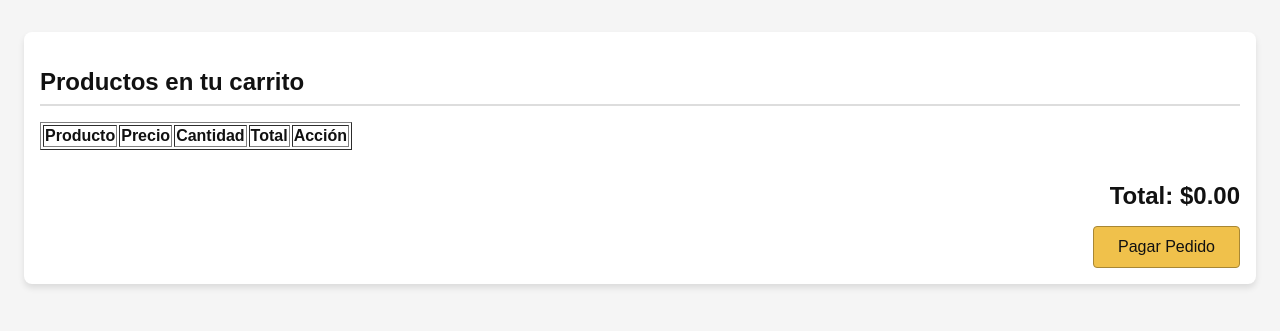
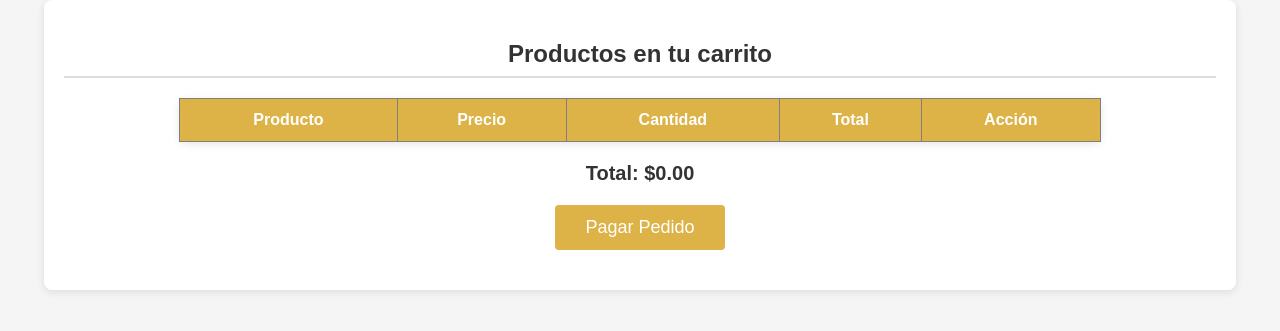
Before and after one commit to thewizard692/Proyecto-Tienda, a PHP site: page /pages/carrito.html in a window 1280 px wide. Shown: the part 69-400 px from the top of the page. Run offline with PHP 8.4, Linux system fonts and the light colour scheme; lists and menus that the app fills with data are empty.

Commit message:
prueben funcionalidad de carrito

```diff
--- a/frontend/carrito.css
+++ b/frontend/carrito.css
@@ -113,3 +113,157 @@
 .cart-summary button:hover {
     background-color: #ddb347;
 }
+
+/* Contenedor principal */
+h2 {
+    text-align: center;
+    margin-top: 20px;
+    font-size: 24px;
+    color: #333;
+}
+
+/* Estilos para la tabla */
+#tabla-carrito {
+    width: 80%;
+    margin: 20px auto;
+    border-collapse: collapse;
+    background-color: #fff;
+    border-radius: 8px;
+    box-shadow: 0 2px 8px rgba(0, 0, 0, 0.1);
+}
+
+#tabla-carrito thead {
+    background-color: #ddb347;
+    color: white;
+}
+
+#tabla-carrito th,
+#tabla-carrito td {
+    padding: 12px;
+    text-align: center;
+    font-size: 16px;
+}
+
+#tabla-carrito tbody tr:nth-child(even) {
+    background-color: #f2f2f2;
+}
+
+#tabla-carrito tbody tr:hover {
+    background-color: #e9e9e9;
+}
+
+#tabla-carrito td button {
+    padding: 6px 12px;
+    background-color: #f44336;
+    color: white;
+    border: none;
+    border-radius: 4px;
+    cursor: pointer;
+}
+
+#tabla-carrito td button:hover {
+    background-color: #d32f2f;
+}
+
+/* Estilos para el total y botón de pagar */
+#total {
+    text-align: center;
+    font-size: 20px;
+    margin-top: 20px;
+    color: #333;
+}
+
+#pay-button {
+    display: block;
+    margin: 20px auto;
+    padding: 12px 30px;
+    background-color: #ddb347;
+    color: white;
+    font-size: 18px;
+    border: none;
+    border-radius: 4px;
+    cursor: pointer;
+    transition: background-color 0.3s;
+}
+
+#pay-button:hover {
+    background-color: #45a049;
+}
+
+/* Añadir estilo al contenedor */
+.container {
+    width: 90%;
+    max-width: 1200px;
+    margin: 0 auto;
+    padding: 20px;
+    background-color: #fff;
+    border-radius: 8px;
+    box-shadow: 0 2px 8px rgba(0, 0, 0, 0.1);
+}
+
+/* Estilos del modal */
+.modal {
+    display: none; /* Oculto por defecto */
+    position: fixed;
+    z-index: 1; /* Aparece encima del contenido */
+    left: 0;
+    top: 0;
+    width: 100%;
+    height: 100%;
+    background-color: rgba(0, 0, 0, 0.4); /* Fondo semitransparente */
+    justify-content: center;
+    align-items: center;
+}
+
+.modal-content {
+    background-color: white;
+    padding: 20px;
+    border-radius: 10px;
+    width: 400px;
+    text-align: center;
+}
+
+.close-btn {
+    color: #aaa;
+    font-size: 28px;
+    font-weight: bold;
+    position: absolute;
+    top: 10px;
+    right: 15px;
+    cursor: pointer;
+}
+
+.close-btn:hover,
+.close-btn:focus {
+    color: black;
+    text-decoration: none;
+    cursor: pointer;
+}
+
+/* Estilo para el formulario de pago */
+#payment-form {
+    display: flex;
+    flex-direction: column;
+    gap: 10px;
+    margin-top: 20px;
+}
+
+#payment-form input {
+    padding: 10px;
+    margin: 5px 0;
+    border: 1px solid #ccc;
+    border-radius: 4px;
+}
+
+#payment-form button {
+    background-color: #ddb347;
+    color: white;
+    padding: 10px;
+    border: none;
+    border-radius: 4px;
+    cursor: pointer;
+}
+
+#payment-form button:hover {
+    background-color: #ddb347;
+}
--- a/frontend/pages/carrito.html
+++ b/frontend/pages/carrito.html
@@ -37,14 +37,27 @@
                 </tr>
             </thead>
             <tbody>
-                <!-- Los productos se agregarán aquí dinámicamente -->
+                <!-- Los productos se agregarán dinámicamente -->
             </tbody>
         </table>
-        <!-- Contenedor del resumen -->
-        <div class="cart-summary">
-            <h3 id="total">Total: $0.00</h3>
-            <div class="pay-button-container">
-                <button class="pay-button">Pagar Pedido</button>
+        <h3 id="total">Total: $0.00</h3>
+        <button id="pay-button">Pagar Pedido</button>
+        <!-- Modal de pago -->
+<div id="payment-modal" class="modal">
+    <div class="modal-content">
+        <span class="close-btn">&times;</span>
+        <h3>Pago con tarjeta</h3>
+        <form id="payment-form">
+            <label for="card-number">Número de tarjeta:</label>
+            <input type="text" id="card-number" name="card-number" required>
+            <label for="expiry-date">Fecha de expiración:</label>
+            <input type="text" id="expiry-date" name="expiry-date" required>
+            <label for="cvv">CVV:</label>
+            <input type="text" id="cvv" name="cvv" required>
+            <button type="submit">Pagar</button>
+        </form>
+    </div>
+</div>
             </div>
         </div>
     </div>
```
Also changed, not shown: frontend/carrito.js (+94 -57 lines).
